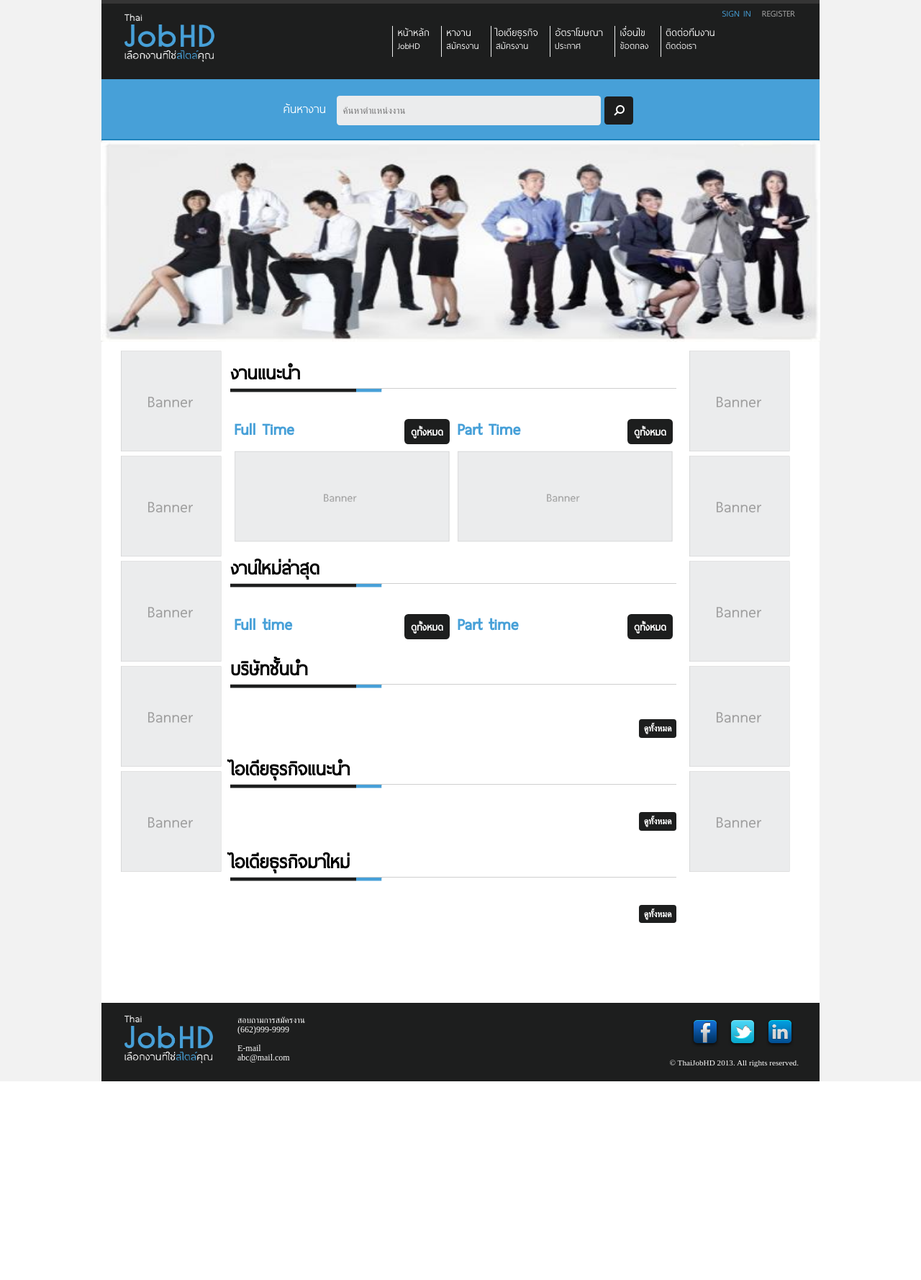
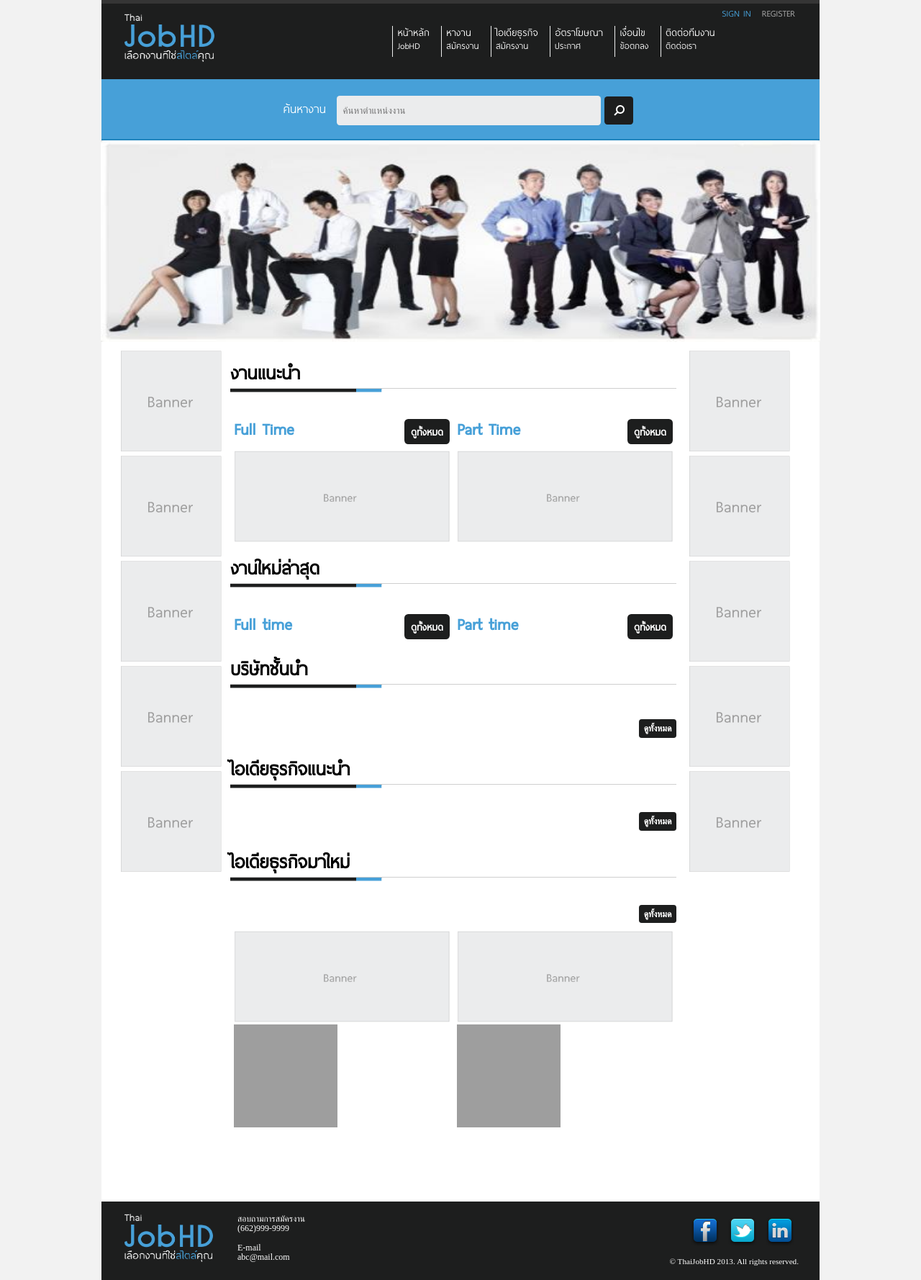
Before and after one commit to nikom2532/buildthedot-24-thaijobhd, a PHP site: page /buildthedot-24-thaijobhd2/ in a window 1280 px wide. Shown: the whole page at 72% size. Before the commit the page ends 1502 px from the top, so only its background shows below. Run offline with PHP 8.4, Linux system fonts and the light colour scheme; data that the repository does not hold is empty; grey boxes are pictures that could not be loaded.

Commit message:
fix index

```diff
--- a/Site/index.php
+++ b/Site/index.php
@@ -404,7 +404,12 @@ include ($rootpath . "include/top-menu.php");
 <?php
 			}
 			else{
-
+?>
+				<div class="grid_4 margin-left-5 margin-right-5">
+					<img src="images/banner-1.png" width="100%" <?php // width="458" height="175" ?> alt="Banner">
+					<a href="http://<?php echo $rs_advertisement["AdLink"]; ?>" target="_block"><img src="<?php echo $rootpath; ?>images/ad/<?php echo $rs_advertisement["AdPic"]; ?>" width="144" height="143"></a>
+				</div>
+<?php
 			}
 		}
 ?>
```
